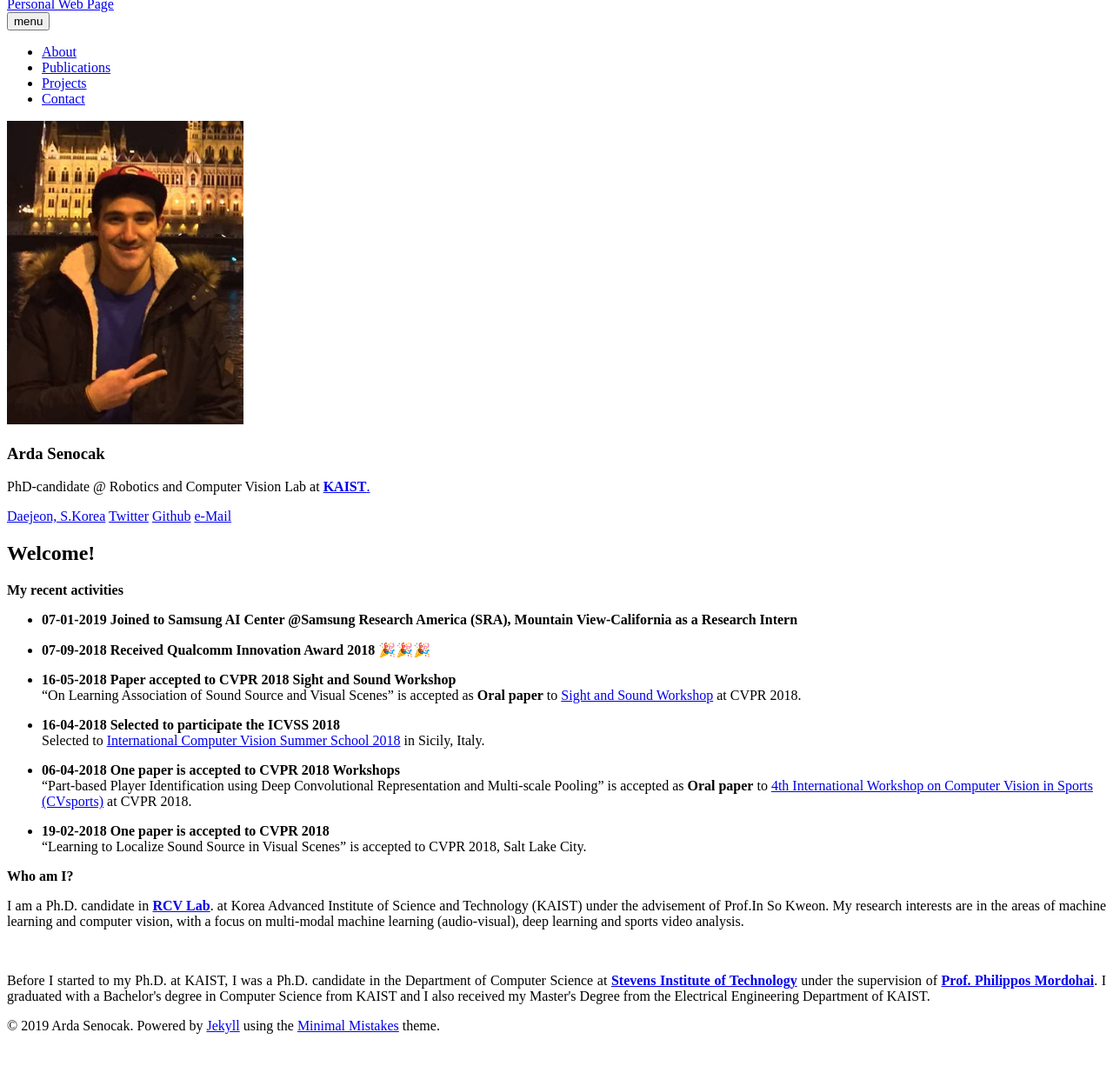
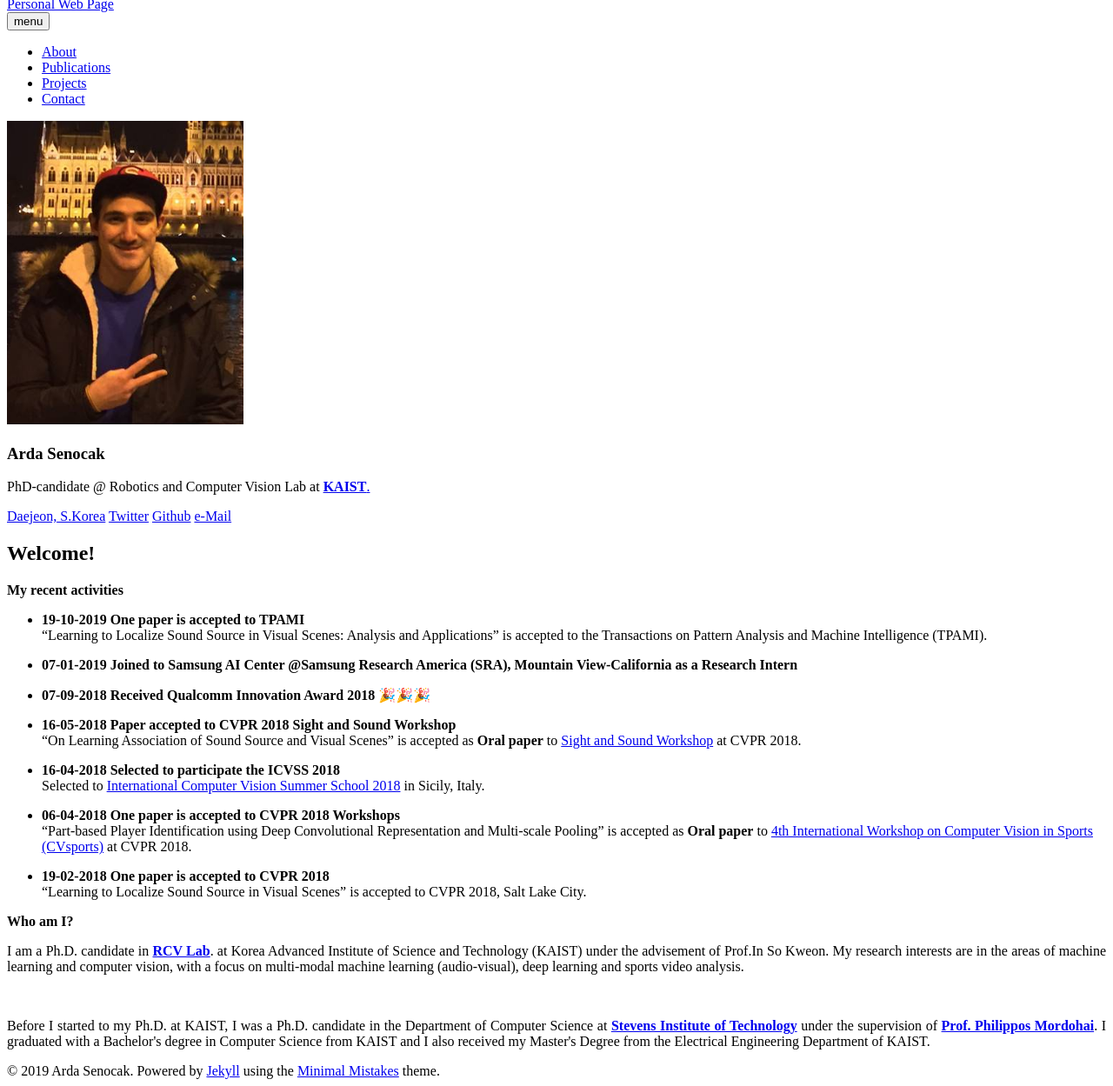
Before and after one commit to ardasnck/ardasnck.github.io, a Jekyll site: the page built from index.md, in a window 1280 px wide, cut to the strip 112-1361 px from the top of the page. Shown: the whole strip at 87% size. Built offline with Jekyll 4.4.1, drawn with Linux system fonts in a browser that asks for light colours; nearby versions of some CDN libraries; before the commit the page ends 1309 px from its top, so only the background shows below that.

Commit message:
Update index.md

```diff
--- a/index.md
+++ b/index.md
@@ -6,6 +6,9 @@ tags: [Jekyll, theme, responsive, blog, template]
 image: banner1.png
 ---
 **My recent activities**
+
+* **19-10-2019 One paper is accepted to TPAMI** <br>
+"Learning to Localize Sound Source in Visual Scenes: Analysis and Applications" is accepted to the Transactions on Pattern Analysis and Machine Intelligence (TPAMI).
 
 * **07-01-2019 Joined to Samsung AI Center @Samsung Research America (SRA), Mountain View-California as a Research Intern** <br>
 
```
